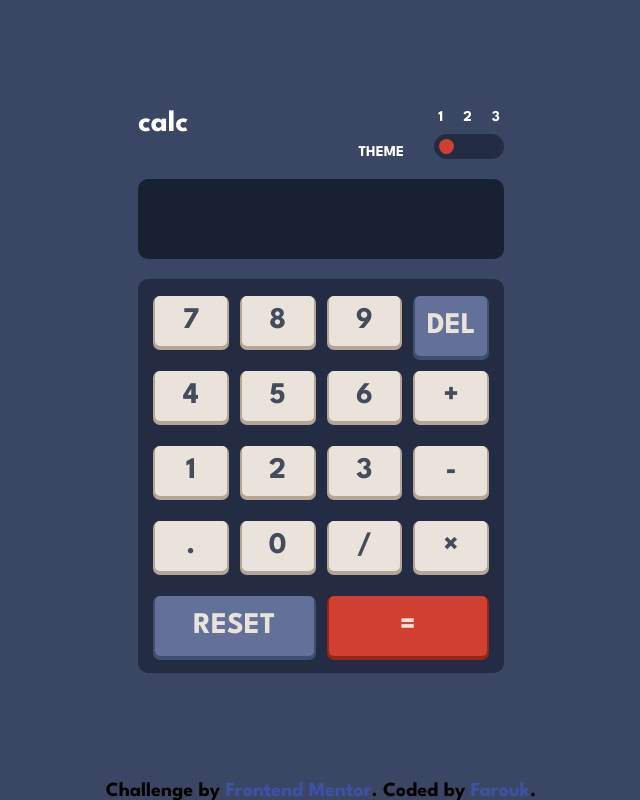
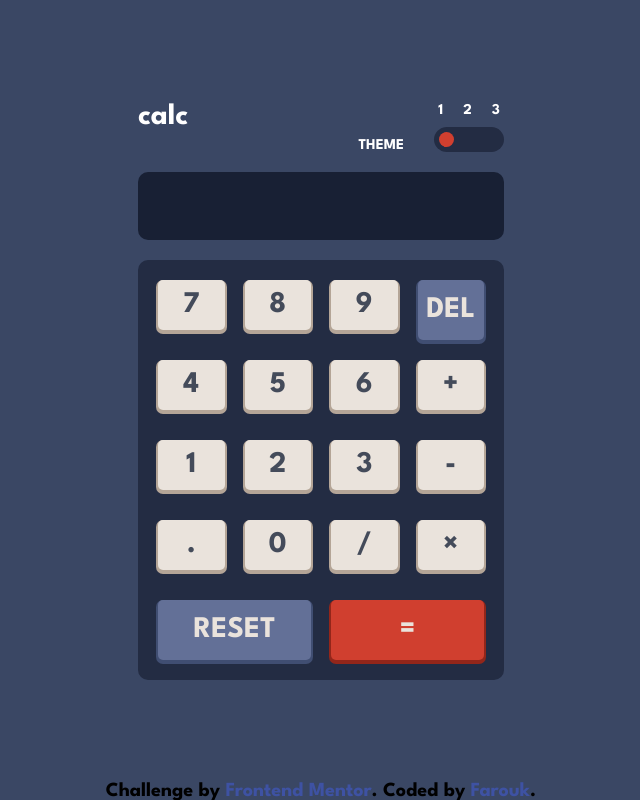
Before and after one commit to Farouk-ayo/calculator--app, a plain HTML site: page index.html in a window 1280 px wide. Shown: the whole page, without its empty margins (319-959 px from the left). Drawn offline with Linux system fonts and the light colour scheme.

Commit message:
all done

```diff
--- a/index.html
+++ b/index.html
@@ -47,24 +47,24 @@
         <input class="number" name="" id="" />
 
         <div class="grid gridBg">
-          <span class="btn"><p class="num">7</p></span>
-          <span class="btn"><p class="num">8</p></span>
-          <span class="btn"><p class="num">9</p></span>
-          <span class="same del"><p class="num">del</p></span>
-          <span class="btn"><p class="num">4</p></span>
-          <span class="btn"><p class="num">5</p></span>
-          <span class="btn"><p class="num">6</p></span>
-          <span class="btn"><p class="num">+</p></span>
-          <span class="btn"><p class="num">1</p></span>
-          <span class="btn"><p class="num">2</p></span>
-          <span class="btn"><p class="num">3</p></span>
-          <span class="btn"><p class="num">-</p></span>
-          <span class="btn"><p class="num">.</p></span>
-          <span class="btn"><p class="num">0</p></span>
-          <span class="btn"><p class="num">/</p></span>
-          <span class="btn"><p class="num">×</p></span>
-          <span class="same btn--reset"><p class="num">reset</p></span>
-          <span class="btn--equal same--circle"><p class="num">=</p></span>
+          <button class="btn"><p class="num">7</p></button>
+          <button class="btn"><p class="num">8</p></button>
+          <button class="btn"><p class="num">9</p></button>
+          <button class="same del"><p class="num">del</p></button>
+          <button class="btn"><p class="num">4</p></button>
+          <button class="btn"><p class="num">5</p></button>
+          <button class="btn"><p class="num">6</p></button>
+          <button class="btn"><p class="num">+</p></button>
+          <button class="btn"><p class="num">1</p></button>
+          <button class="btn"><p class="num">2</p></button>
+          <button class="btn"><p class="num">3</p></button>
+          <button class="btn"><p class="num">-</p></button>
+          <button class="btn"><p class="num">.</p></button>
+          <button class="btn"><p class="num">0</p></button>
+          <button class="btn"><p class="num">/</p></button>
+          <button class="btn"><p class="num">×</p></button>
+          <button class="same btn--reset"><p class="num">reset</p></button>
+          <button class="btn--equal same--circle"><p class="num">=</p></button>
         </div>
       </section>
 
--- a/style.css
+++ b/style.css
@@ -103,13 +103,15 @@ body {
 .btn--toggle {
   background-color: red;
 }
+button {
+  border: none;
+}
 
 .number {
   position: relative;
   border: none;
   outline: none;
   border-radius: 1rem;
-  height: 8rem;
   font-size: 3rem;
   background-color: hsl(224, 36%, 15%);
   text-align: right;
@@ -128,8 +130,8 @@ body {
   display: grid;
   grid-template-columns: repeat(4, 1fr);
   grid-template-rows: repeat(5, 1fr);
-  gap: 1.5rem;
-  padding: 1.7rem;
+  gap: 2rem;
+  padding: 2rem;
   background-color: hsl(223, 31%, 20%);
   border-radius: 1rem;
 }
```
